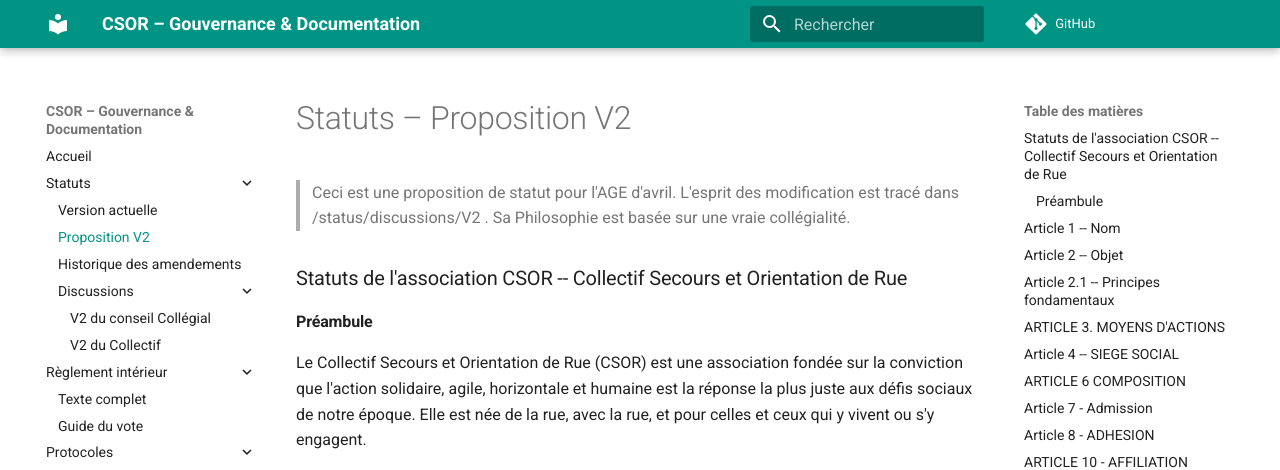
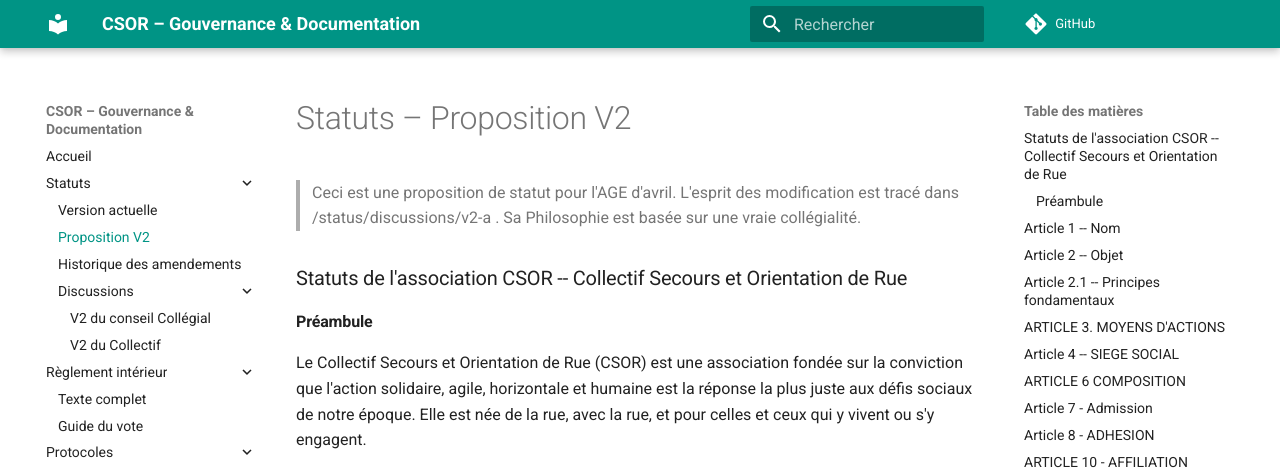
Before and after one commit to 5136Siegfried/csor-gestion, an MkDocs documentation site: the page built from docs/statuts/statuts-v2-proposition.md, in a window 1280 px wide and 900 px high. Shown: the top 470 px of the window. Built offline with MkDocs 1.6.1 and Material for MkDocs 9.7.7, drawn with Linux system fonts in a browser that asks for light colours; comment, search, counter and statistics services are not loaded.

```diff
--- a/docs/statuts/statuts-v2-proposition.md
+++ b/docs/statuts/statuts-v2-proposition.md
@@ -1,5 +1,5 @@
 # Statuts – Proposition V2
-> Ceci est une proposition de statut pour l'AGE d'avril. L'esprit des modification est tracé dans /status/discussions/V2 . Sa Philosophie est basée sur une vraie collégialité.
+> Ceci est une proposition de statut pour l'AGE d'avril. L'esprit des modification est tracé dans /status/discussions/v2-a . Sa Philosophie est basée sur une vraie collégialité.
 
 ### Statuts de l'association CSOR -- Collectif Secours et Orientation de Rue
 
```
Also changed, not shown: site/statuts/statuts-v1.html, 1 other file.
